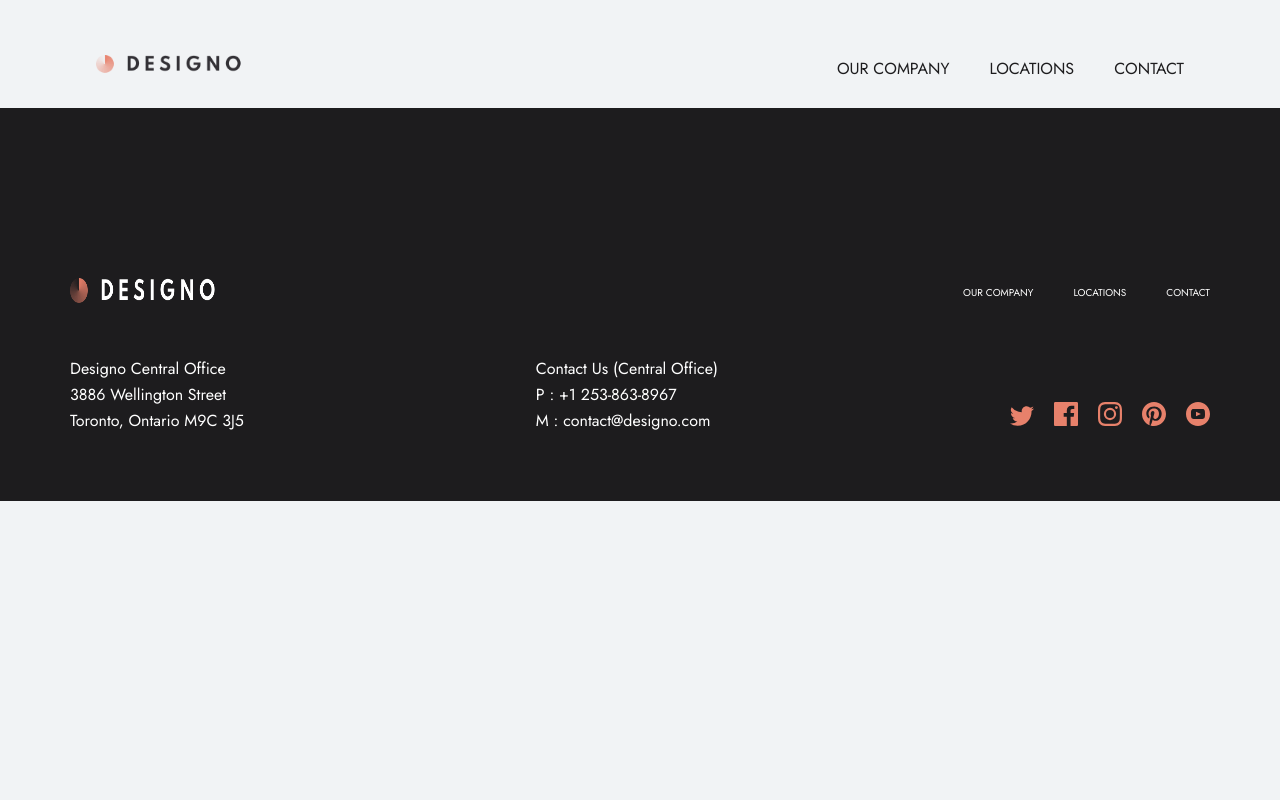
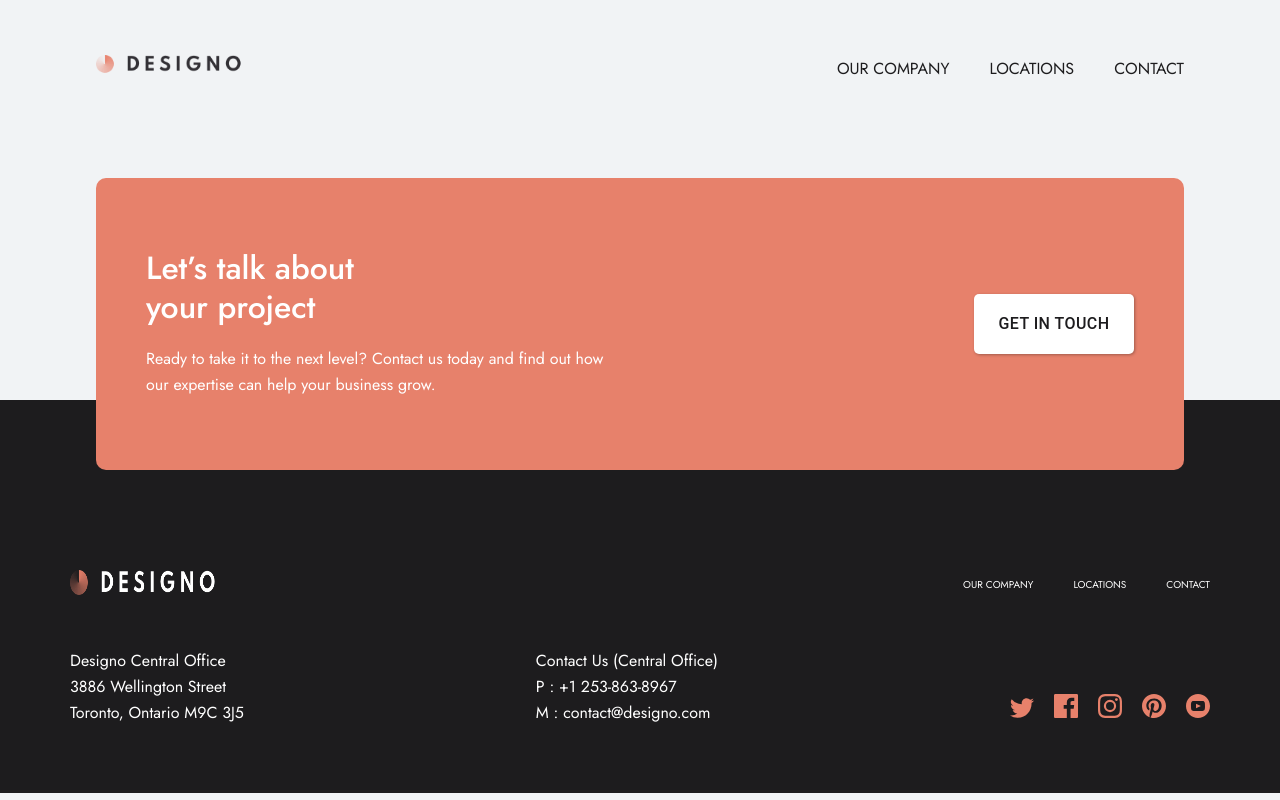
Before and after one commit to Godswilldev/Designo-Multipage, a React (Create React App) app: page / in a window 1280 px wide. Built offline with nearby package versions, Linux system fonts and the light colour scheme.

Commit message:
Added lets talk section

```diff
--- a/src/App.js
+++ b/src/App.js
@@ -1,6 +1,7 @@
 import React from "react";
 import styled from "styled-components";
 import Footer from "./Components/Footer/Footer";
+import LetsTalk from "./Components/LetsTalk/LetsTalk";
 import Navbar from "./Components/Navbar/Navbar";
 import Globalstyles from "./Helpers/Globalstyes";
 import { device } from "./Helpers/MediaQueries";
@@ -19,6 +20,7 @@ const App = () => {
       <Globalstyles />
       <Apps>
         <Navbar />
+        <LetsTalk />
       </Apps>
       <Footer />
     </>
--- /dev/null
+++ b/src/Components/LetsTalk/LetsTalk.js
@@ -0,0 +1,22 @@
+import React from "react";
+import Buttons from "../Button/Button";
+import { Talk } from "./LetsTalkStyles";
+const LetsTalk = () => {
+  return (
+    <Talk>
+      <div className="talk">
+        <h1>
+          Let’s talk about <br /> your project
+        </h1>
+        <p>
+          Ready to take it to the next level? Contact us today and find out how{" "}
+          <br />
+          our expertise can help your business grow.
+        </p>
+      </div>
+      <Buttons className="btn" text="get in touch" col="onDark" />
+    </Talk>
+  );
+};
+
+export default LetsTalk;
--- /dev/null
+++ b/src/Components/LetsTalk/LetsTalkStyles.js
@@ -0,0 +1,44 @@
+import styled from "styled-components";
+import * as variables from "../../Helpers/Variables";
+import { device } from "../../Helpers/MediaQueries";
+
+export const Talk = styled.div`
+  position: relative;
+  bottom: -7rem;
+  height: 292px;
+  background-color: ${variables.primaryColors.peach};
+  display: flex;
+  justify-content: space-between;
+  align-items: center;
+  margin: 0 auto;
+  border-radius: 1rem;
+  padding: 0 5rem;
+  color: ${variables.primaryColors.white};
+  .talk {
+    h1 {
+      line-height: 1.2;
+      font-weight: 500;
+    }
+    & > * {
+      margin: 2rem 0;
+
+      @media ${device.tablet} {
+        margin: 4rem 0;
+      }
+    }
+  }
+
+  @media ${device.laptop} {
+    bottom: -10rem;
+  }
+
+  @media ${device.tablet} {
+    height: 100%;
+    flex-direction: column;
+    text-align: center;
+    padding: 4rem;
+    .btn {
+      margin: 4rem;
+    }
+  }
+`;
--- a/src/Components/Navbar/NavbarStyles.js
+++ b/src/Components/Navbar/NavbarStyles.js
@@ -5,6 +5,7 @@ import * as variables from "../../Helpers/Variables";
 import { device } from "../../Helpers/MediaQueries";
 
 export const Nav = styled.nav`
+  z-index: 99;
   display: flexbox;
   justify-content: space-between;
   align-items: center;
@@ -33,7 +34,7 @@ export const Nav = styled.nav`
       background-color: ${variables.primaryColors.black};
       transition: 0.5s all;
       top: 9rem;
-      height: 90vh;
+      height: 40vh;
       width: 100%;
       left: ${({ toggle }) => (toggle ? "-200vw" : "0")};
       visibility: ${({ toggle }) => (toggle ? "hidden" : "visible")};
```
